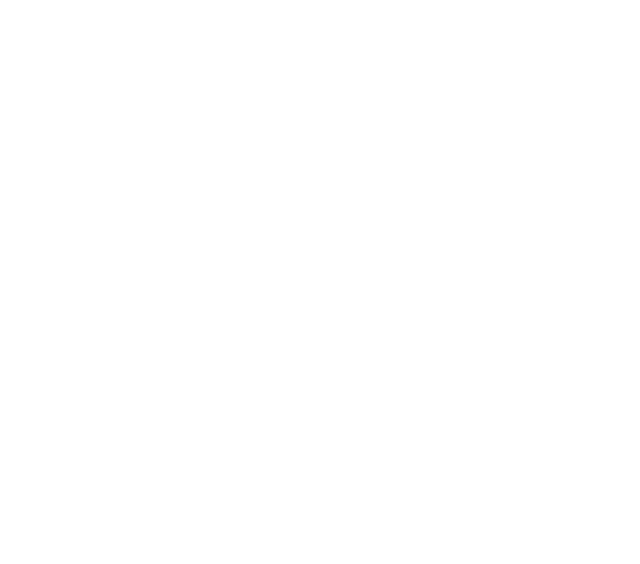
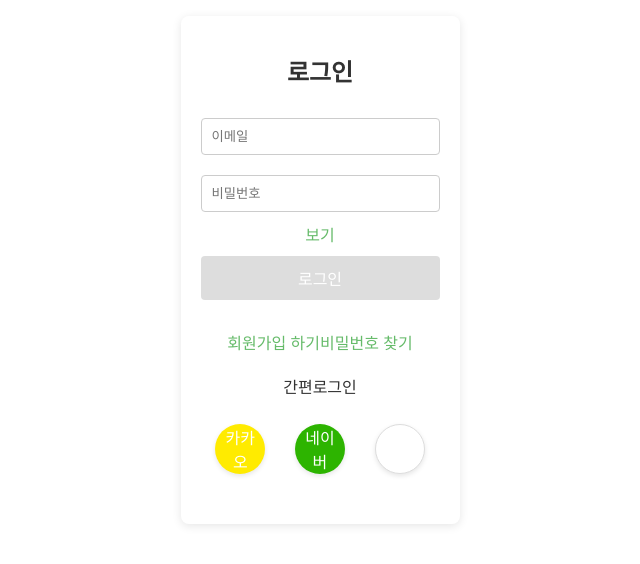
Before and after one commit to Plober-Plog/Plog, a React (Create React App) app in the folder frontend/: page / in a window 1280 px wide. Shown: the part 130-694 px from the top of the page, without its empty margins (340-980 px from the left). Built offline with nearby package versions, Linux system fonts and the light colour scheme; the HTML template or start-up script is replaced by a standard one.

Commit message:
feat: css 페이지 추가 (수정중), fix: 성별 타입 변경

```diff
--- a/frontend/package.json
+++ b/frontend/package.json
@@ -15,6 +15,7 @@
     "react-dom": "^18.3.1",
     "react-router-dom": "^6.25.1",
     "react-scripts": "5.0.1",
+    "tailwindcss": "^3.4.7",
     "web-vitals": "^2.1.4",
     "workbox-background-sync": "^6.6.0",
     "workbox-broadcast-update": "^6.6.0",
--- a/frontend/src/App.js
+++ b/frontend/src/App.js
@@ -1,11 +1,13 @@
 import React from 'react';
 import { BrowserRouter as Router, Route, Routes } from 'react-router-dom';
 import PlantDetail from './pages/Plant/PlantDetail';
+import Login from './pages/Account/Login'
 
 function App() {
   return (
     <div className="App">
-      </div>
+      <Login />
+    </div>
 
   );
 }
--- a/frontend/src/components/Account/AccountBtn.js
+++ b/frontend/src/components/Account/AccountBtn.js
@@ -1,8 +1,10 @@
+import './Login.css'
+
 const AccountBtn = ({content, onClick}) => {
   return (
-    <button onClick={onClick}>
+    <a onClick={onClick}>
       {content}
-    </button>
+    </a>
   )
 }
 
--- a/frontend/src/components/Account/InputField.js
+++ b/frontend/src/components/Account/InputField.js
@@ -1,4 +1,5 @@
 import React from 'react';
+import './Login.css'
 
 const InputField = ({ type, placeholder, value, onChange, isrequired }) => {
   return (
--- a/frontend/src/components/Account/LogInForm.js
+++ b/frontend/src/components/Account/LogInForm.js
@@ -2,6 +2,8 @@
 import Btn from '../Common/Btn';
 import InputField from './InputField';
 import AccountBtn from './AccountBtn';
+
+import './Login.css'
 
 
 const LoginForm = () => {
--- /dev/null
+++ b/frontend/src/components/Account/Login.css
@@ -0,0 +1,115 @@
+body {
+  font-family: Arial, sans-serif;
+  background-color: #fff;
+  color: #333;
+  margin: 0;
+  padding: 0;
+  display: flex;
+  justify-content: center;
+  align-items: center;
+  height: 100vh;
+}
+
+.container {
+  width: 100%;
+  max-width: 400px;
+  padding: 20px;
+  box-shadow: 0 2px 10px rgba(0, 0, 0, 0.1);
+  border-radius: 8px;
+  text-align: center;
+}
+
+h1 {
+  font-size: 24px;
+  margin-bottom: 20px;
+}
+
+form {
+  margin-bottom: 20px;
+}
+
+input[type="email"],
+input[type="password"] {
+  width: 100%;
+  padding: 10px;
+  margin: 10px 0;
+  border: 1px solid #ccc;
+  border-radius: 4px;
+  box-sizing: border-box;
+}
+
+button {
+  width: 100%;
+  padding: 10px;
+  margin: 10px 0;
+  border: none;
+  border-radius: 4px;
+  background-color: #66bb6a;
+  color: #fff;
+  font-size: 16px;
+  cursor: pointer;
+}
+
+button:disabled {
+  background-color: #ddd;
+  cursor: not-allowed;
+}
+
+a {
+  color: #66bb6a;
+  cursor: pointer;
+  text-decoration: none;
+}
+
+a:hover {
+  text-decoration: underline;
+}
+
+.social-login {
+  margin: 20px 0;
+}
+
+.social-buttons {
+  display: flex;
+  justify-content: space-around;
+}
+
+.social-button {
+  width: 50px;
+  height: 50px;
+  border: none;
+  border-radius: 50%;
+  background-color: #fff;
+  display: flex;
+  justify-content: center;
+  align-items: center;
+  cursor: pointer;
+  box-shadow: 0 2px 5px rgba(0, 0, 0, 0.1);
+}
+
+.social-button.kakao {
+  background-color: #ffeb00;
+}
+
+.social-button.naver {
+  background-color: #2db400;
+}
+
+.social-button.google {
+  background-color: #fff;
+  border: 1px solid #ddd;
+}
+
+.account-actions {
+  display: flex;
+  justify-content: space-between;
+}
+
+.account-actions a {
+  color: #66bb6a;
+  text-decoration: none;
+}
+
+.account-actions a:hover {
+  text-decoration: underline;
+}
--- a/frontend/src/components/Account/SignUpForm.js
+++ b/frontend/src/components/Account/SignUpForm.js
@@ -189,9 +189,9 @@
           selectedValue={gender}
           onChange={setGender}
           options={[
-            { value: 0, label: '선택하지 않음' },
-            { value: 1, label: '남자' },
-            { value: 2, label: '여자' },
+            { value: 1, label: '선택하지 않음' },
+            { value: 2, label: '남자' },
+            { value: 3, label: '여자' },
           ]}
           isRequired={false}
         />
--- a/frontend/src/pages/Account/Login.js
+++ b/frontend/src/pages/Account/Login.js
@@ -1,22 +1,24 @@
 import React from 'react';
 import LoginForm from '../../components/Account/LoginForm';
 import SocialLogIn from '../../components/Account/SocialLogIn';
+import AccountBtn from '../../components/Account/AccountBtn';
 import Btn from '../../components/Common/Btn';
+// import '../../components/Account/Login.css';
 
 const Login = () => {
   return (
-    <div>
+    <div className="container">
       <h1>로그인</h1>
       <LoginForm />
-      <Btn
-        content={'회원가입하기'}
+      <AccountBtn
+        content={'회원가입 하기'}
         onClick={
           () => {
             console.log('회원가입 페이지로 이동')
           }
         }
       />
-      <Btn
+      <AccountBtn
         content={'비밀번호 찾기'}
         onClick={
           () => {
@@ -24,7 +26,6 @@
           }
         }
       />
-
       <SocialLogIn />
     </div>
   );
```
Also changed, not shown: 1 other file (tests, documents, lock files or other folders).
